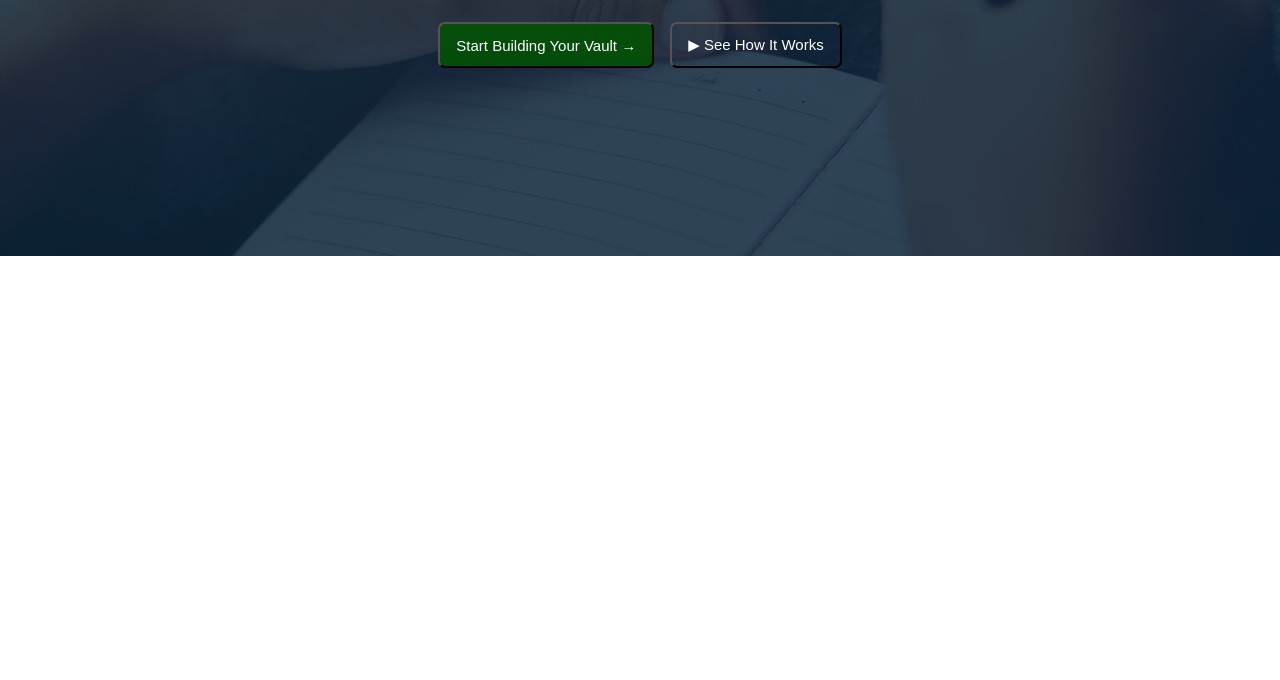
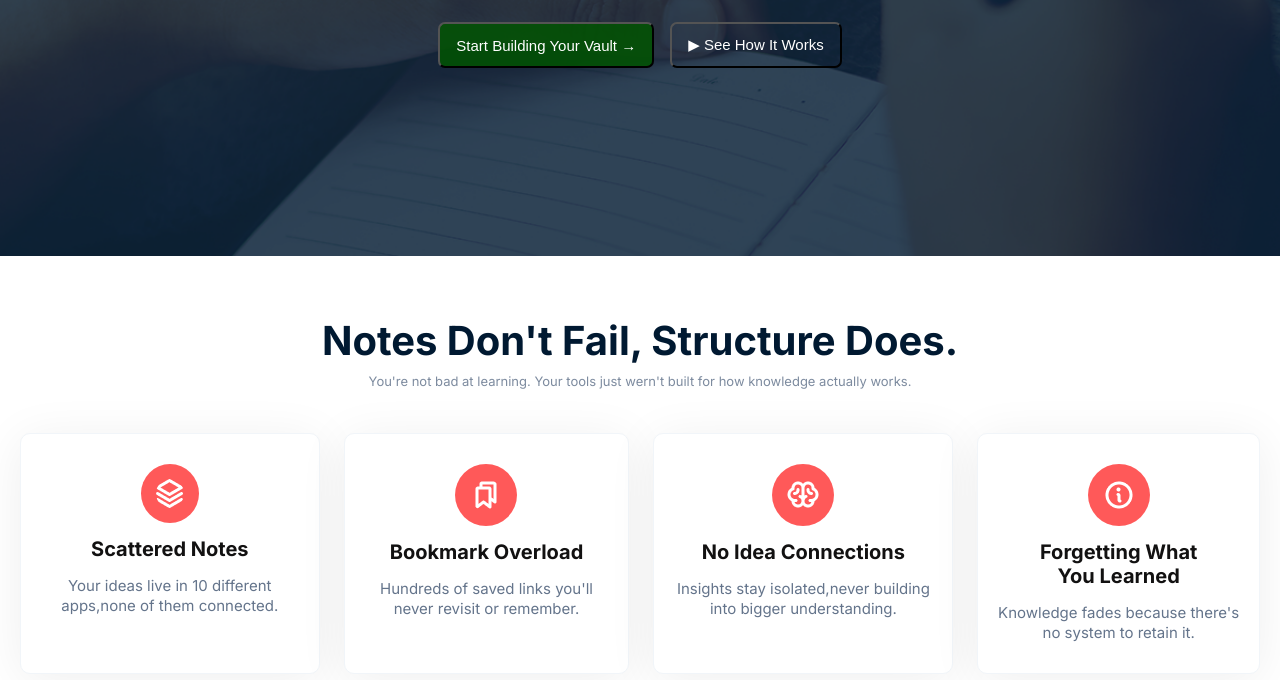
Before and after one commit to jonym7293-alt/Assignment-1, a plain HTML site: page index.html in a window 1280 px wide. Shown: the part 556-1236 px from the top of the page. Before the commit the page ends 812 px from the top, so only its background shows below. Drawn offline with Linux system fonts and the light colour scheme.

Commit message:
added notes section

```diff
--- a/index.html
+++ b/index.html
@@ -52,5 +52,47 @@
     </div>
      </div>
 </section>
+
+
+<section class="note-section">
+  <div class="note-container">
+
+    <div class="section-heading">
+      <h1>Notes Don't Fail, Structure Does.</h1>
+      <p>You're not bad at learning. Your tools just wern't built for how knowledge actually works.</p>
+    </div>
+
+    <div class="card-container">
+
+      <div class="card">
+        <img src="./assets/Vector.png" alt="">
+        <h3>Scattered Notes</h3>
+        <p>Your ideas live in 10 different apps,none of them connected. </p>
+      </div>
+
+      <div class="card">
+        <img src="./assets/Bookmarks.png" alt="">
+        <h3>Bookmark Overload</h3>
+        <p>Hundreds of saved links you'll never revisit or remember. </p>
+      </div>
+
+      <div class="card">
+        <img src="./assets/Brain.png" alt="">
+        <h3>No Idea Connections</h3>
+        <p>Insights stay isolated,never building into bigger understanding. </p>
+      </div>
+
+      <div class="card">
+        <img src="./assets/Info.png" alt="">
+        <h3>Forgetting What <br>You Learned</h3>
+        <p>Knowledge fades because there's no system to retain it. </p>
+      </div>
+
+    </div>
+  </div>
+
+</section>
+
+
 </body>
 </html>
--- a/style.css
+++ b/style.css
@@ -146,3 +146,59 @@
   color: #e6eef4;
   margin-bottom: 25px;
 }
+
+.note-section{
+  padding: 60px 20px;
+  text-align: center;
+}
+
+.note-container{
+  max-width: 1500px;
+  margin: 0, auto;
+}
+
+.section-heading h1{
+  font-size: 40px;
+  color: #001931;
+  margin-bottom: 8px;
+}
+
+.section-heading p{
+  font-size: 13px;
+  color: #7d8b9f;
+  margin-bottom: 44px;
+}
+
+.card-container{
+  display: flex;
+  gap: 24px;
+  justify-content: center;
+}
+
+.card{
+  background: #fff;
+  border: 1px solid #f1f5f9;
+  border-radius: 10px;
+  padding: 30px 15px;
+  max-width: 300px;
+  box-shadow: 0 6px 50px 0 #00000011;
+}
+
+.card img{
+  background-color: rgba(255, 0, 0, 0.651);
+  padding: 15px;
+  border-radius: 50%;
+  margin-bottom: 10px;
+}
+
+.card h3{
+  font-size: 20px;
+  color: #121111;
+  margin-bottom:15px ;
+}
+
+.card p{
+  font-size:15px;
+  color: #64748b;
+  line-height: 20px;
+}
```
